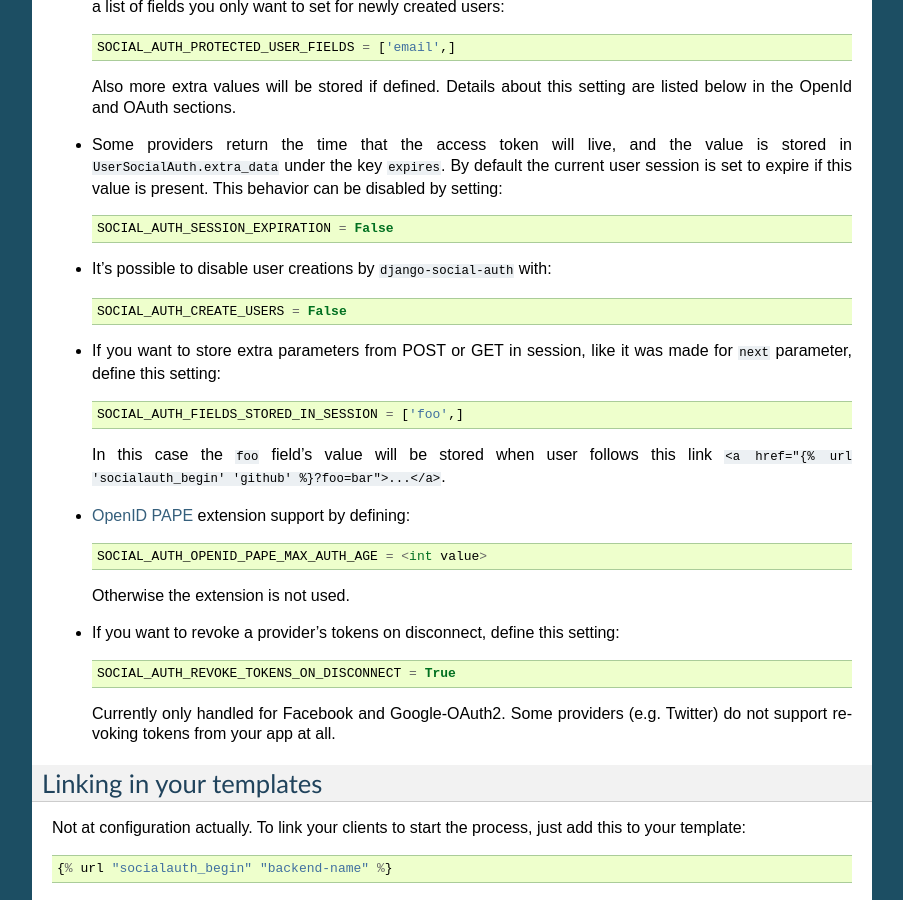
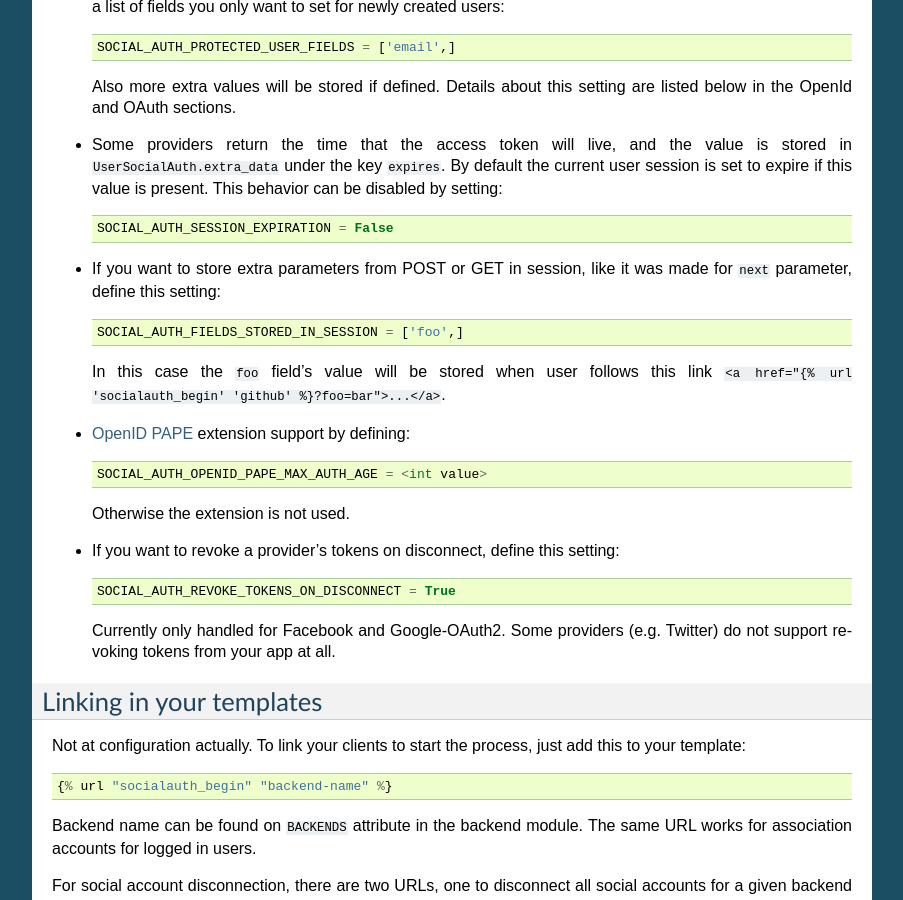
Before and after one commit to omab/django-social-auth, a Sphinx documentation site: the page built from doc/configuration.rst, in a window 1280 px wide and 900 px high, scrolled down 7801 px. Shown: the whole window, without its empty margins (198-1101 px from the left). Built offline with Sphinx 7.4.7, drawn with Linux system fonts in a browser that asks for light colours; pages that are not in the unit, such as notebooks, are missing from menus.

Commit message:
Remove SOCIAL_AUTH_CREATE_USERS reference
SOCIAL_AUTH_CREATE_USERS deprecated

```diff
--- a/doc/configuration.rst
+++ b/doc/configuration.rst
@@ -472,10 +472,6 @@ Miscellaneous Settings
 
     SOCIAL_AUTH_SESSION_EXPIRATION = False
 
-- It's possible to disable user creations by ``django-social-auth`` with::
-
-      SOCIAL_AUTH_CREATE_USERS = False
-
 - If you want to store extra parameters from POST or GET in session, like it
   was made for ``next`` parameter, define this setting::
 
```
